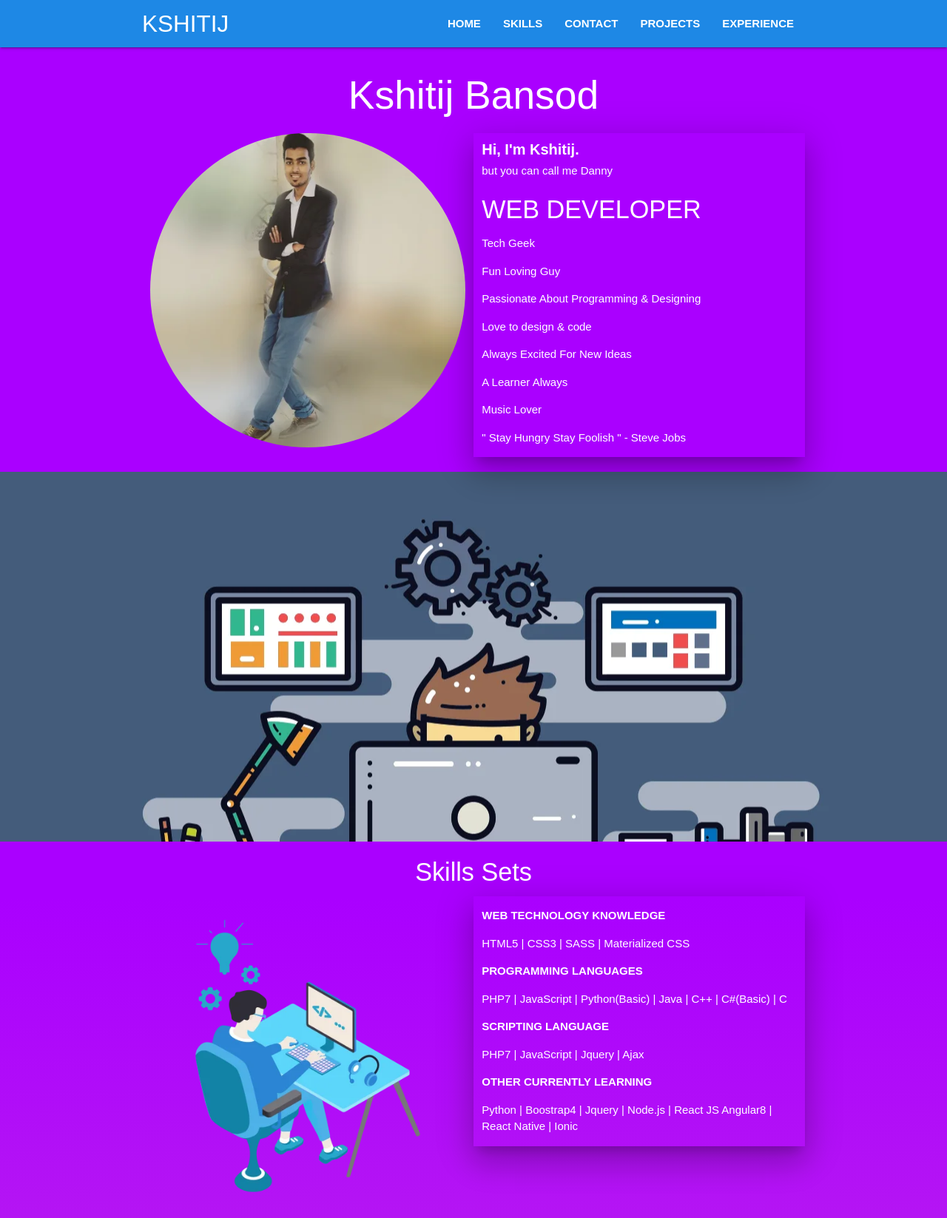
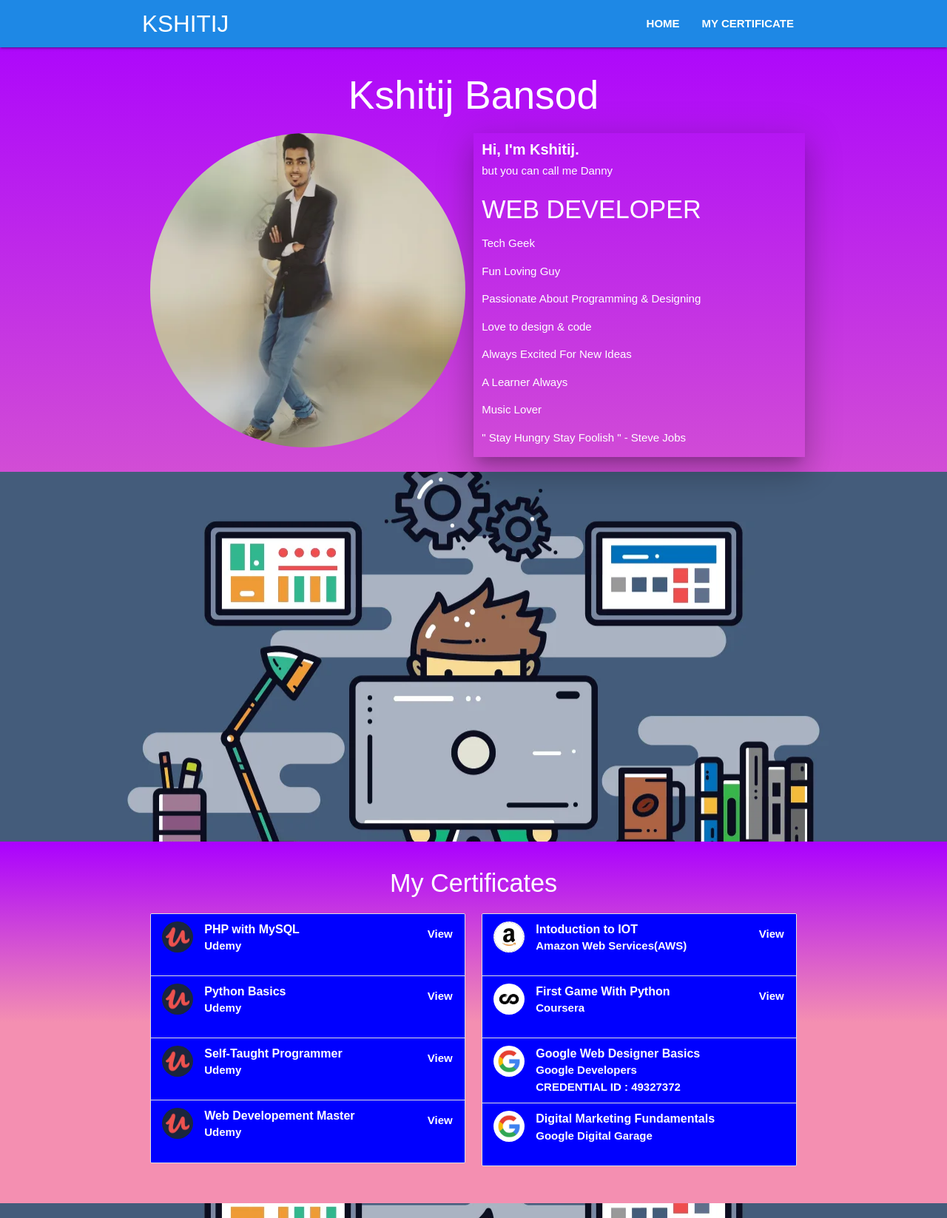
Before and after one commit to kshitij9896/kshitijbansodofficial.github.io, a website: page index.html in a window 1280 px wide. Shown: the top 1647 px of the page at 74% size. Drawn offline with nearby package versions, Linux system fonts and the light colour scheme.

Commit message:
Certification Section Added
Other Section Are Removed

```diff
--- a/header.html
+++ b/header.html
@@ -2,27 +2,32 @@
         <div class="nav-wrapper container">
             <a href="#mainsection" class="brand-logo">KSHITIJ</a>
             <a href="#" data-target="mobile-demo" class="sidenav-trigger"><i class="fa fa-bars" style="font-size: 25px;"></i></a>
-        <ul class="right hide-on-med-and-down" style="font-weight:bold;">
-            <li><a href="#mainsection" class="hoverable">HOME</a></li>
-            <li><a href="#kshitijskills" class="hoverable">SKILLS</a></li>
-            <li><a href="#contactkshitij" class="hoverable">CONTACT</a></li>
-            <li><a href="#projectsection" class="hoverable">PROJECTS</a></li>
-            <li><a href="#experience" class="hoverable">EXPERIENCE</a></li>
+            <ul class="right hide-on-med-and-down">
+                <li><a href="#mainsection">Home</a></li>
+                <li><a href="#certificatesection">MY CERTIFICATE</a></li>
+                <!-- <li><a href="#contactkshitij">CONTACT</a></li> -->
+                <!-- <li><a href="#projectsection">PROJECTS</a></li> -->
+                <!-- <li><a href="#experience">EXPERIENCE</a></li> -->
             </ul>
         </div>
     </nav>
     <ul class="sidenav sidenav-close" id="mobile-demo">
         <li><a href="#mainsection">HOME</a></li>
-    <li><a href="#kshitijskills">SKILLS</a></li>
-    <li><a href="#contactkshitij">CONTACT</a></li>
-    <li><a href="#projectsection">PROJECTS</a></li>
-    <li><a href="https://kshitijbansodtech.blogspot.com/" class="hoverable" target="_blank">MY BLOGS</a>
-    <li><a href="#experience">EXPERIENCE</a></li>
+        <li><a href="#certificatesection">MY CERTIFICATE</a></li>
+	<li><a href="https://kshitijbansod.netlify.app/">My Website</a></li>
+        <!-- <li><a href="#contactkshitij">CONTACT</a></li> -->
+        <!-- <li><a href="#projectsection">PROJECTS</a></li> -->
+ 	<li><a href="https://kshitijbansodtech.blogspot.com/" target="_blank">MY BLOGS</a>
+        <!-- <li><a href="#experience">EXPERIENCE</a></li> -->
     </ul>
+
 <script>
+
 $(document).ready(function() {
     $('.sidenav').sidenav();
     $('.parallax').parallax();
 
 });
+
+
 </script>
--- a/index.html
+++ b/index.html
@@ -1,65 +1,58 @@
 <!DOCTYPE html PUBLIC "-//W3C//DTD HTML 4.01//EN" "http://www.w3.org/TR/html4/strict.dtd">
 <html>
+<head>
+    <meta charset="UTF-8">
+    <meta name="description" content="Kshitij Bansod is a Web Developer,Hello This is my Personal Portfolio Website" title="Kshitij Bansod | Portfolio">
+    <meta name="keywords" content="Kshitij Bansod,Kshitij,Kshitijbansodwebsite,Web Developer">
+    <meta name="viewport" content="width=device-width, initial-scale=1.0" />
+    <title>Kshitij Bansod | Portfolio</title>
 
-<head>
-    <title>Kshitij Bansod | Portfolio</title>
-    <!--Import Google Icon Font-->
-    <!-- <link href="https://fonts.googleapis.com/icon?family=Material+Icons" rel="stylesheet"> -->
-    <!--Import materialize.css-->
-    <!--Let browser know website is optimized for mobile-->
-    <meta name="viewport" content="width=device-width, initial-scale=1.0" />
+    <link rel="stylesheet" href="https://cdnjs.cloudflare.com/ajax/libs/font-awesome/5.13.0/css/all.min.css">
     <link rel="stylesheet" href="https://cdnjs.cloudflare.com/ajax/libs/font-awesome/4.7.0/css/font-awesome.min.css">
-    <!-- Compiled and minified CSS -->
-    <link rel="stylesheet" href="https://cdnjs.cloudflare.com/ajax/libs/materialize/1.0.0/css/materialize.min.css">
-    <!-- <link rel="stylesheet" href="w3.css">   -->
-    <!-- <link rel="stylesheet" href="normalize.css"> -->
+<link rel="stylesheet" href="https://cdnjs.cloudflare.com/ajax/libs/materialize/1.0.0/css/materialize.min.css">
     <link rel="stylesheet" type="text/css" href="css/style2.css">
-    <!-- <script src="https://ajax.googleapis.com/ajax/libs/jquery/3.4.1/jquery.min.js"></script> -->
     <style>
-    body .section {
+    body {
         background: linear-gradient(to bottom, #aa00ff 0%, #f48fb1 50%);
     }
 
-    #projectsection {
-        background: linear-gradient(to bottom, #aa00ff 0%, #f48fb1 70%);
+    body .section {
+        background: linear-gradient(to bottom, #aa00ff 0%, #f48fb1 50%);
 
     }
+/*    .show-on-small{
+        height: 100vh;
+        min-width: 100%;
+    }
+    .show-on-small img{
+        min-width: 100%;
+    } */
     </style>
 </head>
 
 <body ondragstart="return false" onselectstart="return false">
     <div id="header">
     </div>
-    <div id="mainsection"></div>
+    <div id="mainsection" class="show-on-small"></div>
+
     <div class="parallax-container">
         <div class="parallax"><img src="img/software enginner 1.webp" class="responsive-img"></div>
     </div>
-    <div class="aboutus-section1 show-on-small" id="kshitijskills">
+    <!-- <div class="aboutus-section1 show-on-small" id="kshitijskills"> -->
+         <div id="certificationsection" class="show-on-small">
+
     </div>
     <div class="parallax-container">
         <div class="parallax"><img src="img/software enginner 1.webp" class="responsive-img"></div>
     </div>
-    <div class="section white show-on-small" id="contactkshitij">
+    <!-- <div class="section white show-on-small" id="contactkshitij"> -->
     </div>
-    <div class="parallax-container">
-        <div class="parallax"><img src="img/software-engineers-work-desk-vector.webp" class="responsive-img"></div>
-    </div>
-    <div id="projectsection" class="show-on-small">
-    </div>
-    <div class="parallax-container">
-        <div class="parallax"><img src="img/2.webp" class="responsive-img hoverable"></div>
-    </div>
-    <div id="experience" class="show-on-small">
-    </div>
-    <div class="parallax-container">
-        <div class="parallax"><img src="img/2.webp" class="responsive-img hoverable"></div>
-    </div>
-    <div id="footer"></div>
-    <!-- Compiled and minified JavaScript -->
-    <script src="https://ajax.googleapis.com/ajax/libs/jquery/3.4.1/jquery.min.js"></script>
-    <script src="https://cdnjs.cloudflare.com/ajax/libs/materialize/1.0.0/js/materialize.min.js"></script>
-    <script src="https://cdnjs.cloudflare.com/ajax/libs/Counter-Up/1.0.0/jquery.counterup.min.js"></script>
-    <script src="https://cdnjs.cloudflare.com/ajax/libs/waypoints/4.0.1/jquery.waypoints.min.js"></script>
+
+        <div id="footer"></div>
+        <script src="https://ajax.googleapis.com/ajax/libs/jquery/3.4.1/jquery.min.js"></script>
+     <!--    <script src="https://cdnjs.cloudflare.com/ajax/libs/scrollify/1.0.19/jquery.scrollify.min.js" integrity="sha256-RGlAwHKG24hsj1109SGQgvR+Orx7u8c6zyYH4Tk3ydU=" crossorigin="anonymous"></script>
+      -->   <script src="https://cdnjs.cloudflare.com/ajax/libs/materialize/1.0.0/js/materialize.min.js"></script>
+
 </body>
 
 </html>
@@ -67,10 +60,10 @@
 $(document).ready(function() {
     $('#header').load('header.html');
     $('#mainsection').load('mainsection.html');
-    $('#projectsection').load('projects.html');
-    $('#kshitijskills').load('skills.html');
-    $('#experience').load('experience.html');
-    $('#contactkshitij').load('contact.html');
+    $('#certificationsection').load('projects.html');
+    // $('#kshitijskills').load('skills.html');
+    // $('#experience').load('experience.html');
+    // $('#contactkshitij').load('contact.html');
     $('#footer').load('Footer.html');
 
 });
@@ -89,3 +82,10 @@
 
 });
 </script>
+<!-- <script>
+    $(function(){
+        $.scrollify({
+            section:".show-on-small",
+        });
+    });
+</script> -->
--- a/projects.html
+++ b/projects.html
@@ -1,73 +1,82 @@
-<div class="section white white-text" id="projectsection" style="background-color:background: linear-gradient(to bottom, #aa00ff 0%, #f48fb1 50%);
+<div class="section white white-text" id="certificatesection" style="background-color:background: linear-gradient(to bottom, #aa00ff 0%, #f48fb1 50%);
 ">
-    <h4 class="header center-align white-text">Projects that I've worked on</h4>
+    <h4 class="header center-align white-text">My Certificates</h4>
     <div class="container">
         <div class="row">
             <div class="col m6 s12">
-                <ul class="collapsible popout ">
-                    <li>
-                        <div class="collapsible-header" style="background-color:#4a148c;"><i class="material-icons fa fa-project" aria-hidden="true"></i>Student Admission Project</div>
-                        <div class="collapsible-body" style="background-color:#0d47a1;"><span style="word-spacing: initial;">
-                                <b>Front-End </b> : HTML,CSS,JS,Boostrap,jQuery<br>
-                                <b>Back-End </b>: PHP,MySQL<br>
-                                <b>Usages </b> : Project Deployed Successfully in Intranet and being used by KIT’s IMER College Staff<br>
-                                <b>Optimization</b> : Ajax Used for fast experience & jquery for more effect & validation</span></div>
+                <ul class="collection" style="font-weight: bold;">
+                    <li class="collection-item avatar" style="background-color: blue;">
+                        <img src="img/Udemy_logo.webp" alt="" class="circle">
+                        <span class="title white-text">PHP with MySQL</span>
+                        <p class="white-text">Udemy</p>
+                        <!-- CREDENTIAL ID : 123456789 -->
+                        <a href="https://www.udemy.com/certificate/UC-ad4d4c28-f162-436e-83bd-43cd0aefdbd7/" class="secondary-content white-text hoverable"  target="_blank">View</a>
                     </li>
-                    <li>
-                        <div class="collapsible-header" style="background-color:#4a148c;"><i class="material-icons"></i>E-library Project</div>
-                        <div class="collapsible-body" style="background-color:#0d47a1;"><span style="word-spacing: initial;">
-                                <b>Front-End </b> : HTML,CSS,JAVASCRIPT,MDB Boostrap,jQuery & Ajax<br>
-                                <b>Back-End </b>: PHP,MySQL<br>
-                                <b>Usages </b> : Project Deployed In KIT's IMER & Students Can Use The E-Books Learning Facility<br>
-                                <b>Optimization</b> : Jquery Used For Effects & Ajax For Fast Fetching Data</span></div>
+                    <li class="collection-item avatar" style="background-color: blue;">
+                        <img src="img/Udemy_logo.webp" alt="" class="circle">
+                        <span class="title white-text">Python Basics</span>
+                        <p class="white-text">Udemy<br>
+                            <!-- CREDENTIAL ID : 123456789 -->
+                        </p>
+                        <a href="https://www.udemy.com/certificate/UC-5ce24cc4-c4a0-4776-840e-906316acaff4/" class="secondary-content white-text hoverable" target="_blank">View</a>
                     </li>
-                    <li>
-                        <div class="collapsible-header" style="background-color:#4a148c;"><i class="material-icons"></i>Kshitij Bansod Official Portfolio</div>
-                        <div class="collapsible-body" style="background-color:#0d47a1;"><span style="word-spacing: initial;">
-                                <b>Front-End </b> : HTML,MATERIALIZED CSS,JAVASCRIPT,Jquery<br>
-                                <b>Discription </b>: Created Portfolio Website As a Learning Project
-                                & Deployed & Hosted Using GITHUB
-                                <br>
-                                <!-- <b>Usages </b> : Project Deployed In KIT's IMER & Students Can Use The E-Books Learning Facility<br> -->
-                                <b>Optimization</b> : Reused Code By using Jquery & Added Effects using Matrialized CSS <br>
-                                Also used Jquery Plugins
-                            </span></div>
+                    <li class="collection-item avatar" style="background-color: blue;">
+                        <img src="img/Udemy_logo.webp" alt="" class="circle">
+                        <span class="title white-text">Self-Taught Programmer</span>
+                        <p class="white-text">Udemy<br>
+                            <!-- CREDENTIAL ID : 123456789 -->
+                        </p>
+                        <a href="https://www.udemy.com/certificate/UC-ca615c48-19b1-4af9-a9d3-64d65dda636d/" class="secondary-content white-text hoverable" target="_blank">View</a>
+                    </li>
+                    <li class="collection-item avatar" style="background-color: blue;">
+                        <img src="img/Udemy_logo.webp" alt="" class="circle">
+                        <span class="title white-text">Web Developement Master</span>
+                        <p class="white-text">Udemy<br>
+                            <!-- CREDENTIAL ID : 123456789 -->
+                        </p>
+                        <a href="https://www.udemy.com/certificate/UC-005251f0-3927-4a0c-868f-3e7a691aabed/" class="secondary-content white-text hoverable" target="_blank">View</a>
                     </li>
                 </ul>
             </div>
-            <div class="col m6 s12 ">
-                <ul class="collapsible collapsible popout">
-                    <li>
-                        <div class="collapsible-header" style="background-color:#4a148c;"><i class="material-icons fa fa-project" aria-hidden="true"></i>Mahadev Traders (Shop)Website Project</div>
-                        <div class="collapsible-body" style="background-color:#0d47a1;"><span style="word-spacing: initial;">
-                                <b>Front-End </b> : .NET(C#),HTML,CSS,JAVASCRIPT,<br>
-                                <b>Back-End </b>: SQL SERVER & ADO.NET(For The Connection) <br>
-                                <b>Usages </b> : The Paper Work is Replaced By Software & The Products View Chnages<br>
-                                <!-- <b>Optimization</b> : Jquery Used For Effects & Ajax For Fast Fetching Data</span></div> -->
+            <div class="col m6 s12">
+                <ul class="collection" style="font-weight: bold;">
+                    <li class="collection-item avatar" style="background-color: blue;">
+                        <img src="img/Amazon_logo1.webp" alt="" class="circle">
+                        <span class="title white-text">Intoduction to IOT</span>
+                        <p class="white-text">Amazon Web Services(AWS)<br>
+                            <!-- CREDENTIAL ID : 123456789 -->
+                        </p>
+                        <a href="https://www.aws.training/SignIn?returnUrl=%2fTranscript%2fCompletionCertificateHtml%3ftranscriptid%3daK632C7tUE2VJlTzeHaVPw2" target="_blank" class="secondary-content white-text hoverable">View</a>
                     </li>
-                    <li>
-                        <div class="collapsible-header" style="background-color:#4a148c;"><i class="material-icons"></i>Bank Management Project</div>
-                        <div class="collapsible-body" style="background-color: #0d47a1;"><span>
-                                Development Platform : CPP (C++)<br>
-                                Usages : For Self-Learning & Added New Functionalities Like Link Aadhar to Bank A/c</span></div>
+                    <li class="collection-item avatar" style="background-color: blue;">
+                        <img src="img/Coursera_logo.webp" alt="" class="circle">
+                        <span class="title white-text">First Game With Python</span>
+                        <p class="white-text">Coursera<br>
+                            <!-- CREDENTIAL ID : 123456789 -->
+                        </p>
+                        <a href="https://www.coursera.org/account/accomplishments/verify/66MSZPMXXW8X" class="secondary-content white-text hoverable">View</a>
                     </li>
-                    <li>
-                        <div class="collapsible-header" style="background-color:#4a148c;"><i class="material-icons"></i>Kshitij Bansod Official Project</div>
-                        <div class="collapsible-body" style="background-color:#0d47a1;"><span style="word-spacing: initial;">
-                                <b>Front-End </b> : HTML,MATERIALIZED CSS,JAVASCRIPT,Jquery<br>
-                                <b>Discription </b>: Created Personal Website As a Learning Project
-                                & Deployed using Netlify & Github(Netlify Used For Domain & GitHub For Hosting)
-                                <br>
-                                <!-- <b>Usages </b> : Project Deployed In KIT's IMER & Students Can Use The E-Books Learning Facility<br> -->
-                                <b>Optimization</b> : Reused Code By using Jquery & Added Effects using Matrialized CSS <br>
-                                Also used Jquery Plugins
-                            </span></div>
+                    <li class="collection-item avatar" style="background-color: blue;">
+                        <img src="img/Google_logo1.webp" alt="" class="circle">
+                        <span class="title white-text">Google Web Designer Basics</span>
+                        <p class="white-text">Google Developers<br>
+                            CREDENTIAL ID : 49327372
+                        </p>
+                        <!-- <a href="#!" class="secondary-content white-text">View</a> -->
+                    </li>
+                    <li class="collection-item avatar" style="background-color: blue;">
+                        <img src="img/Google_logo1.webp" alt="" class="circle">
+                        <span class="title white-text">Digital Marketing Fundamentals</span>
+                        <p class="white-text">Google Digital Garage<br>
+                        </p>
+                        <!-- <a href="#!" class="secondary-content white-text">View</a> -->
                     </li>
                 </ul>
             </div>
         </div>
     </div>
 </div>
+</div>
 <script>
 $(document).ready(function() {
     $('.collapsible').collapsible();
```
Also changed, not shown: Footer.html (+25 -20 lines), img/Amazon_logo1.webp (added), img/Coursera_logo.webp (added), img/Google_logo1.webp (added), img/Kshitij Bansod 3D Avatar.webp (added), img/Udemy_logo.webp (added). Lines whose indentation alone changed are shown as unchanged.
